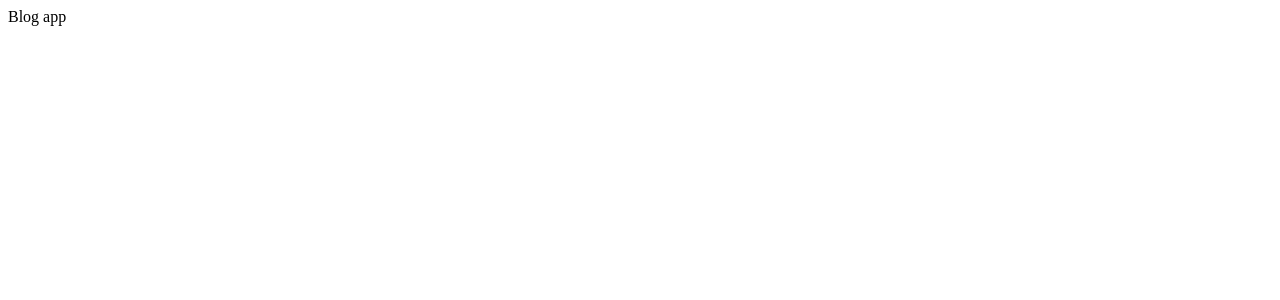
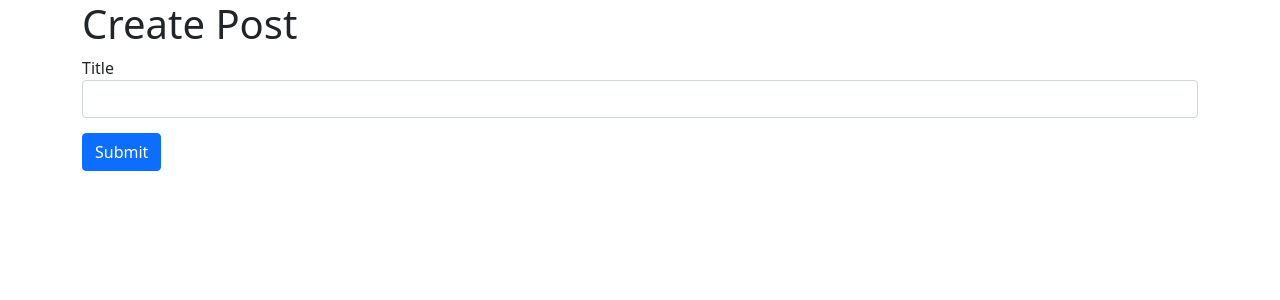
Before and after one commit to LucianoPierdona/Microservices-Nodejs, a React (Create React App) app in the folder blog/client/: page / in a window 1280 px wide. Shown: the top 300 px of the page. Built offline with nearby package versions, Linux system fonts and the light colour scheme.

Commit message:
added post create component and logic

```diff
--- a/blog/client/public/index.html
+++ b/blog/client/public/index.html
@@ -10,34 +10,13 @@
       content="Web site created using create-react-app"
     />
     <link rel="apple-touch-icon" href="%PUBLIC_URL%/logo192.png" />
-    <!--
-      manifest.json provides metadata used when your web app is installed on a
-      user's mobile device or desktop. See https://developers.google.com/web/fundamentals/web-app-manifest/
-    -->
     <link rel="manifest" href="%PUBLIC_URL%/manifest.json" />
-    <!--
-      Notice the use of %PUBLIC_URL% in the tags above.
-      It will be replaced with the URL of the `public` folder during the build.
-      Only files inside the `public` folder can be referenced from the HTML.
-
-      Unlike "/favicon.ico" or "favicon.ico", "%PUBLIC_URL%/favicon.ico" will
-      work correctly both with client-side routing and a non-root public URL.
-      Learn how to configure a non-root public URL by running `npm run build`.
-    -->
+    <link href="https://cdn.jsdelivr.net/npm/bootstrap@5.0.0-beta1/dist/css/bootstrap.min.css" rel="stylesheet"
+      integrity="sha384-giJF6kkoqNQ00vy+HMDP7azOuL0xtbfIcaT9wjKHr8RbDVddVHyTfAAsrekwKmP1" crossorigin="anonymous">
     <title>React App</title>
   </head>
   <body>
     <noscript>You need to enable JavaScript to run this app.</noscript>
     <div id="root"></div>
-    <!--
-      This HTML file is a template.
-      If you open it directly in the browser, you will see an empty page.
-
-      You can add webfonts, meta tags, or analytics to this file.
-      The build step will place the bundled scripts into the <body> tag.
-
-      To begin the development, run `npm start` or `yarn start`.
-      To create a production bundle, use `npm run build` or `yarn build`.
-    -->
   </body>
 </html>
--- a/blog/client/src/App.js
+++ b/blog/client/src/App.js
@@ -1,7 +1,13 @@
 import React from "react";
+import PostCreate from "./PostCreate";
 
 const App = () => {
-  return <div>Blog app</div>;
+  return (
+    <div className="container">
+      <h1>Create Post</h1>
+      <PostCreate />
+    </div>
+  );
 };
 
 export default App;
--- /dev/null
+++ b/blog/client/src/PostCreate.js
@@ -0,0 +1,30 @@
+import React, { useState } from "react";
+import axios from "axios";
+
+export default () => {
+  const [title, setTitle] = useState();
+
+  const onSubmit = async (e) => {
+    e.preventDefault();
+
+    await axios.post("http://localhost:4000/posts", { title });
+
+    setTitle("");
+  };
+
+  return (
+    <div>
+      <form onSubmit={onSubmit}>
+        <div className="form-group" style={{ marginBottom: "15px" }}>
+          <label>Title</label>
+          <input
+            className="form-control"
+            value={title}
+            onChange={(e) => setTitle(e.target.value)}
+          />
+        </div>
+        <button className="btn btn-primary">Submit</button>
+      </form>
+    </div>
+  );
+};
```
Also changed, not shown: 1 other file (tests, documents, lock files or other folders).
